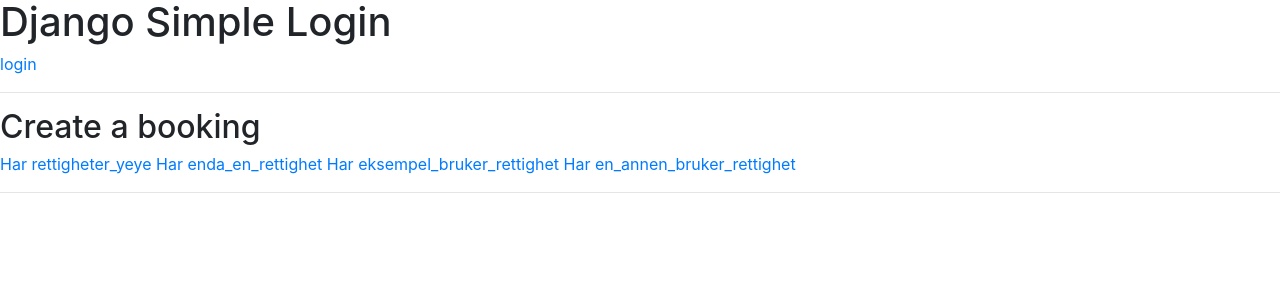
After one commit to BenjaminFimreite/IT1901_Gruppe10, a Django app: a page that uses fpro/templates/create_booking.html in a window 1280 px wide. The commit adds this page. Shown: the top 300 px of the page. Run offline with Django 3.2, Linux system fonts and the light colour scheme; some libraries are stand-ins or nearby versions.

Commit message:
lagt til creat_booking.html

```diff
--- a/fpro/fpro/urls.py
+++ b/fpro/fpro/urls.py
@@ -7,4 +7,5 @@ urlpatterns = [
     url(r'^$', TemplateView.as_view(template_name='home.html'), name='home'),
     url(r'^login/$', auth_views.login, {'template_name': 'login.html'}, name='login'),
     url(r'^logout/$', auth_views.logout, {'template_name': 'logged_out.html'}, name='logout'),
+    url(r'^creat_booking$', TemplateView.as_view(template_name='create_booking.html'), name='create_booking'),
 ]
--- /dev/null
+++ b/fpro/templates/create_booking.html
@@ -0,0 +1,20 @@
+{% extends 'base.html' %}
+
+{% block title %}Login{% endblock %}
+
+{% block content %}
+  <h2>Create a booking</h2>
+  {% load permission_tags %}
+  {% if user|can:'rettighet_yeye' %}
+     <a href="/dennesidenfinnesikke">Har rettigheter_yeye</a>
+  {% endif %}
+  {% if user|can:'enda_en_rettighet' %}
+     <a href="/dennesidenfinnesHELLERikke">Har enda_en_rettighet</a>
+  {% endif %}
+  {% if user|can:'eksempel_bruker_rettighet' %}
+     <a href="/dennesidenfinnesHELLERikke">Har eksempel_bruker_rettighet</a>
+  {% endif %}
+  {% if user|can:'en_annen_bruker_rettighet' %}
+     <a href="/dennesidenfinnesHELLERikke">Har en_annen_bruker_rettighet</a>
+  {% endif %}
+{% endblock %}
```
Also changed, not shown: fpro/templates/home.html (+5 -2 lines), fpro/db.sqlite3.
